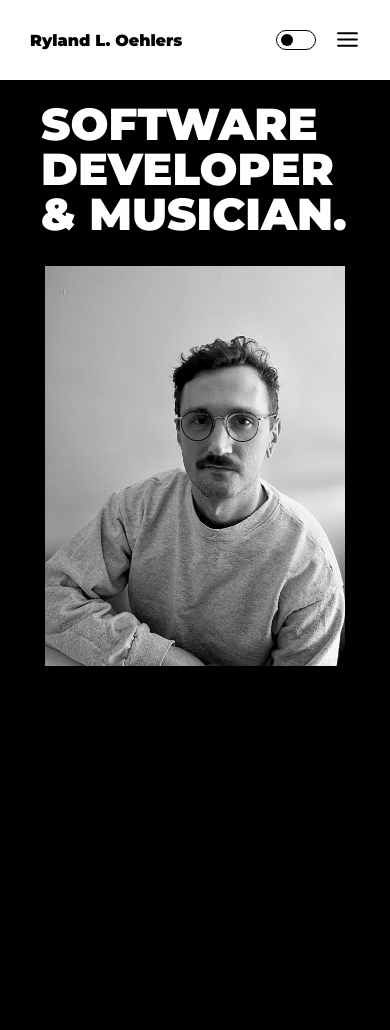
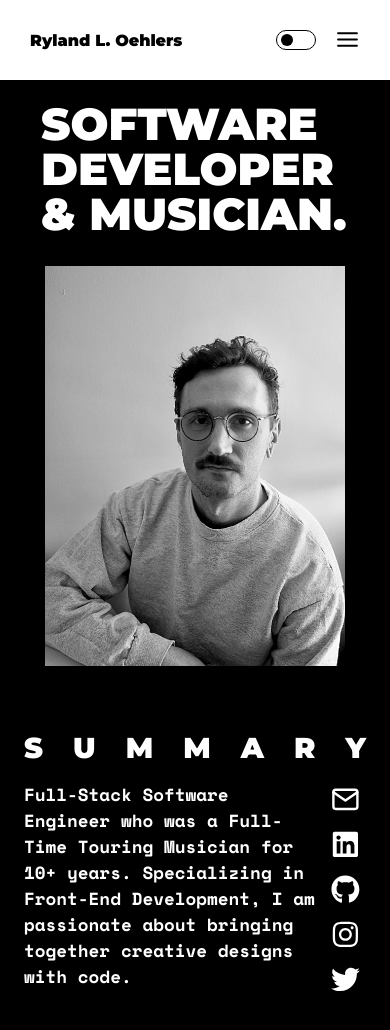
Before and after one commit to rylandinthesun/new-portfolio-site, a Next.js app: page / in a window 390 px wide. Shown: the top 1030 px of the page. Before the commit the page ends 844 px from the top, so only its background shows below. Built offline with nearby package versions, Linux system fonts and the light colour scheme.

Commit message:
summary added

```diff
--- a/pages/index.js
+++ b/pages/index.js
@@ -1,6 +1,8 @@
 import Head from 'next/head';
 import Image from 'next/image';
 import selfPortrait from '../images/selfportrait.jpg';
+import { FiMail } from 'react-icons/fi';
+import { FaLinkedin, FaGithub, FaInstagram, FaTwitter } from 'react-icons/fa';
 import styles from '../styles/Home.module.css';
 
 export default function Home () {
@@ -23,6 +25,45 @@ export default function Home () {
 					objectFit="cover"
 				/>
 			</main>
+
+			<section className={styles.summary}>
+				<div>
+					<h2>S</h2>
+					<h2>U</h2>
+					<h2>M</h2>
+					<h2>M</h2>
+					<h2>A</h2>
+					<h2>R</h2>
+					<h2>Y</h2>
+				</div>
+				<div>
+					<p>
+						Full-Stack Software Engineer who was a Full-Time Touring Musician for 10+ years. Specializing in
+						Front-End Development, I am passionate about bringing together creative designs with code.
+					</p>
+					<section className={styles.socials}>
+						<a
+							href="mailto:ryland.oehlers@gmail.com?subject=Website Inquiry"
+							target="_blank"
+							rel="noopener noreferrer"
+						>
+							<FiMail />
+						</a>
+						<a href="https://www.linkedin.com/in/rylandoehlers" target="_blank" rel="noopener noreferrer">
+							<FaLinkedin />
+						</a>
+						<a href="https://www.github.com/rylandinthesun" target="_blank" rel="noopener noreferrer">
+							<FaGithub />
+						</a>
+						<a href="https://www.instagram.com/rylandinthesun" target="_blank" rel="noopener noreferrer">
+							<FaInstagram />
+						</a>
+						<a href="https://www.twitter.com/rylandinthesun" target="_blank" rel="noopener noreferrer">
+							<FaTwitter />
+						</a>
+					</section>
+				</div>
+			</section>
 		</div>
 	);
 }
--- a/styles/Home.module.css
+++ b/styles/Home.module.css
@@ -30,6 +30,50 @@
 	z-index: -1;
 }
 
+.summary {
+	width: 100%;
+	margin-top: 4rem;
+	padding: 0 3rem;
+	display: flex;
+	justify-content: space-between;
+}
+
+.summary div {
+	display: flex;
+	flex-direction: column;
+	justify-content: space-between;
+}
+
+.summary h2 {
+	font-family: 'Montserrat', sans-serif;
+	font-size: 2.2rem;
+	font-weight: 900;
+	margin: 0;
+}
+
+.summary p {
+	width: 36rem;
+	font-family: 'Space Mono', monospace;
+	font-weight: 700;
+	font-size: 1.4rem;
+	text-align: right;
+	margin-top: 0;
+}
+
+.socials {
+	text-align: end;
+	font-size: 2rem;
+}
+
+.socials a {
+	margin: 0 6px;
+	transition: 0.2s;
+}
+
+.socials a:hover {
+	color: #949494;
+}
+
 @media only screen and (max-width: 865px) {
 	.main {
 		flex-direction: column;
@@ -42,6 +86,20 @@
 		padding: 0 2.2rem;
 		width: 508px;
 	}
+
+	.summary {
+		padding: 0 1rem;
+	}
+
+	.summary h2 {
+		font-size: 1.8rem;
+	}
+
+	.summary p {
+		font-size: 1.1rem;
+		width: 25rem;
+		padding-left: 10px;
+	}
 }
 
 @media only screen and (max-width: 480px) {
@@ -50,4 +108,29 @@
 		width: 308px;
 		padding: 0;
 	}
+
+	.summary {
+		flex-direction: column;
+	}
+
+	.summary div {
+		flex-direction: row;
+		justify-content: space-between;
+	}
+
+	.summary p {
+		text-align: left;
+		padding-right: 6px;
+		padding-left: 0;
+		margin-top: 1rem;
+	}
+
+	.socials {
+		display: flex;
+		flex-direction: column;
+		font-size: 1.8rem;
+		margin-top: 1.2rem;
+		margin-bottom: 0.4rem;
+		justify-content: space-between;
+	}
 }
--- a/styles/NavBar.module.css
+++ b/styles/NavBar.module.css
@@ -20,7 +20,7 @@
 
 .pageLinks a {
 	margin: 0 25px;
-	font-size: 14px;
+	font-size: 16px;
 	transition: 0.3s;
 }
 
@@ -31,7 +31,7 @@
 .homeLink a {
 	font-family: 'Montserrat', sans-serif;
 	font-weight: 900;
-	font-size: 1.1rem;
+	font-size: 1.2rem;
 }
 
 .menuBtn {
```
